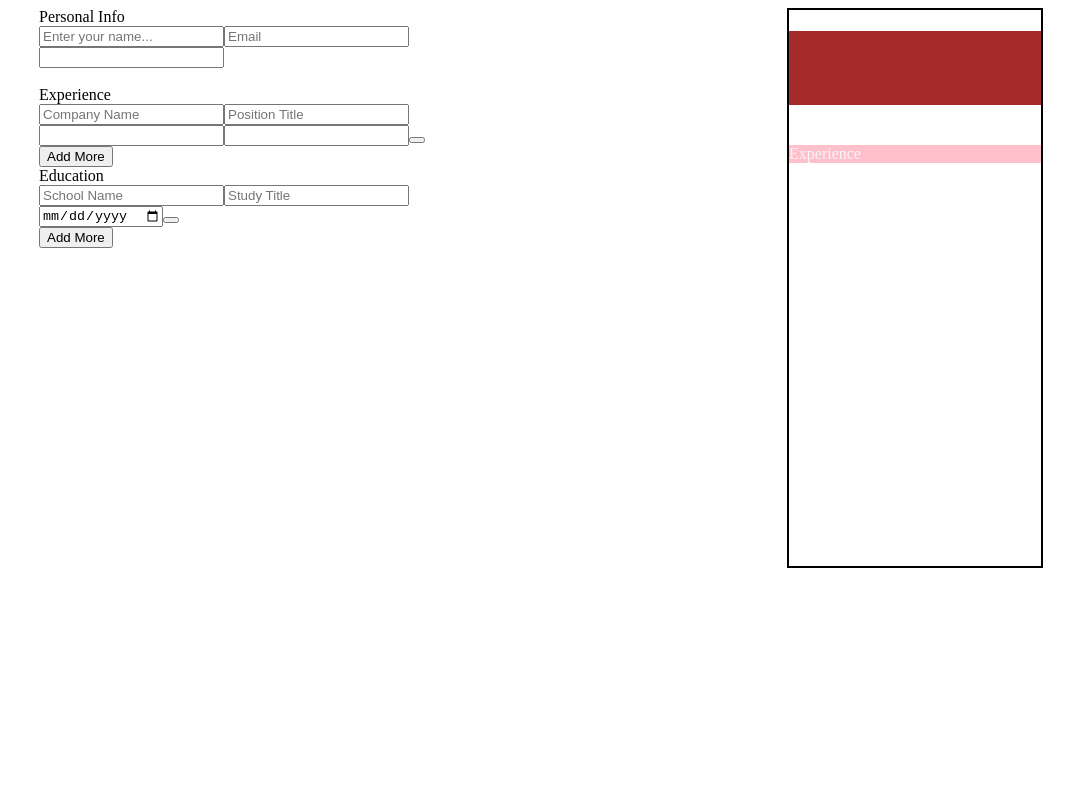
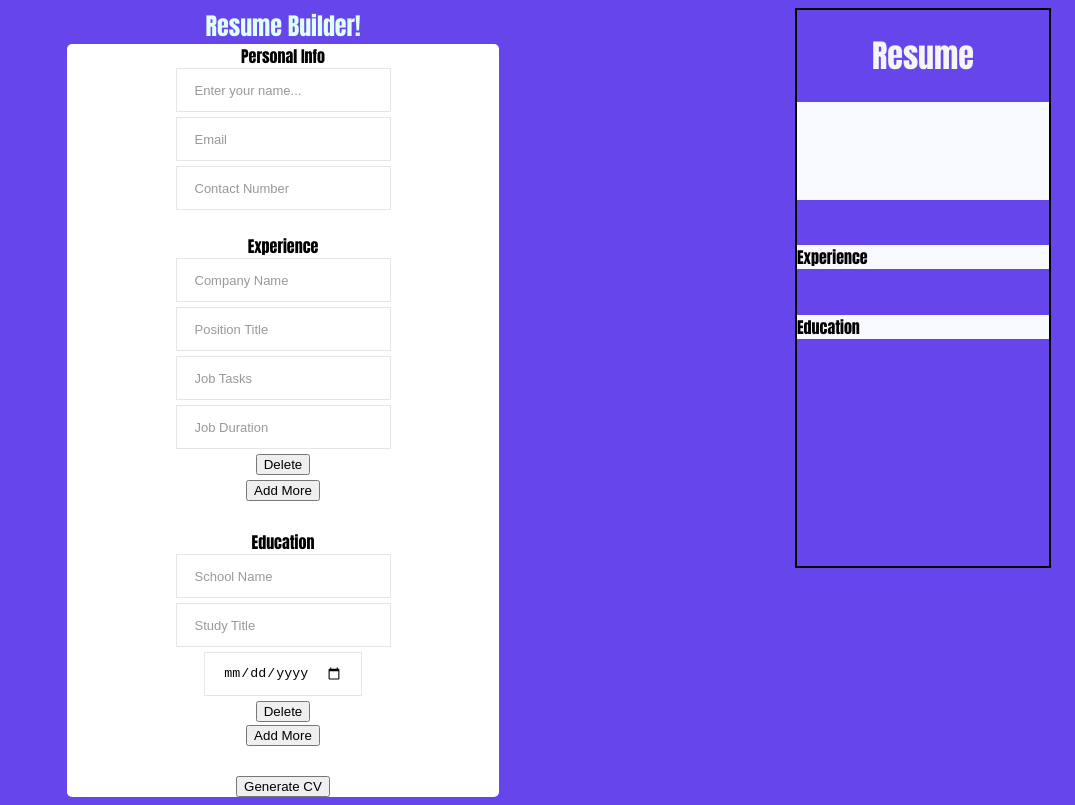
Before and after one commit to hritikb27/cv-project, a React (Create React App) app: page / in a window 1280 px wide. Shown: the whole page, without its empty margins (205-1280 px from the left). Built offline with nearby package versions, Linux system fonts and the light colour scheme.

Commit message:
Changed Styling

```diff
--- a/src/App.js
+++ b/src/App.js
@@ -1,4 +1,5 @@
 import Form from "./components/Form";
+import "./style.css";
 
 function App() {
   return (
--- a/src/UI.js
+++ b/src/UI.js
@@ -2,9 +2,10 @@ import React from "react";
 
 function UI(props) {
     return (
-        <div style={{ minHeight: "70%", minWidth: "20%", border: "2px solid black", marginLeft: "80rem", marginTop: "0", width: "auto", position: "absolute", boxSizing: "border-box" }}>
+        <div id="uiDisplay" style={{ minHeight: "70%", minWidth: "20%", border: "2px solid black", marginLeft: "80rem", marginTop: "0", width: "auto", position: "absolute", boxSizing: "border-box" }}>
+            <h1 style={{textAlign:"center", color:"whitesmoke"}}>Resume</h1>
 
-            {<div style={{backgroundColor:"brown", color:"whitesmoke"}}>
+            {<div style={{backgroundColor:"#f8f8ff", color:"black"}}>
                 <h1>{props.personal.name}<br />
                     {props.personal.email}<br />
                     {props.personal.contact}</h1>
@@ -14,17 +15,19 @@ function UI(props) {
             <br />
 
             {props.ExpForm.map(item => {
-                return <div style={{backgroundColor:"pink", color:"whitesmoke"}} key={item.id} >
+                return <div style={{backgroundColor:"#f8f8ff", color:"black"}} key={item.id} >
                     Experience
                     <h1>{item.companyName}</h1>
                     <h1>{item.positionTitle}</h1>
                     <h1>{item.jobTasks}</h1>
+                    <h1>{item.jobDuration}</h1>
                 </div>
             })}
             <br />
 
             {props.education.map(item=>{
-                return <div key={item.id}>
+                return <div style={{backgroundColor:"#f8f8ff", color:"black"}} key={item.id}>
+                    Education
                     <h1>{item.schoolName}</h1>
                     <h1>{item.studyTitle}</h1>
                     <h1>{item.studyDate}</h1>
--- a/src/components/Education.js
+++ b/src/components/Education.js
@@ -1,4 +1,5 @@
 import React from "react";
+import "../style.css";
 
 function Education(props) {
     const {
@@ -12,11 +13,11 @@ function Education(props) {
     const onHandleDelete = props.onHandleDelete
 
     return (
-        <div>
-            <input type="text" name="schoolName" value={schoolName} onChange={(event)=>onHandleChange(event, id)} placeholder="School Name" />
-            <input type="text" name="studyTitle" value={studyTitle} onChange={(event)=>onHandleChange(event, id)} placeholder="Study Title" />
-            <input type="date" name="studyDate" value={studyDate} onChange={(event)=>onHandleChange(event, id)} />
-            <button onClick={()=>onHandleDelete(id)}></button>
+        <div className="form-div">
+            <input type="text" className="form-control" name="schoolName" value={schoolName} onChange={(event)=>onHandleChange(event, id)} placeholder="School Name" />
+            <input type="text" className="form-control" name="studyTitle" value={studyTitle} onChange={(event)=>onHandleChange(event, id)} placeholder="Study Title" />
+            <input type="date" className="form-control" name="studyDate" value={studyDate} onChange={(event)=>onHandleChange(event, id)} />
+            <button onClick={()=>onHandleDelete(id)}>Delete</button>
         </div>
     )
 }
--- a/src/components/ExperienceForm.js
+++ b/src/components/ExperienceForm.js
@@ -1,4 +1,5 @@
 import React from "react";
+import "../style.css";
 
 function ExperienceForm(props) {
     const {
@@ -13,12 +14,12 @@ function ExperienceForm(props) {
     const onHandleDelete = props.onHandleDelete
 
     return (
-        <div>
-            <input type="text" name="companyName" value={companyName} onChange={(event)=>onHandleChange(event, id)} placeholder="Company Name" />
-            <input type="text" name="positionTitle" value={positionTitle} onChange={(event)=>onHandleChange(event,id)} placeholder="Position Title" />
-            <input type="text" name="jobTasks" value={jobTasks} onChange={(event)=>onHandleChange(event,id)} />
-            <input type="text" name="jobDuration" value={jobDuration} onChange={(event)=>onHandleChange(event,id)} />
-            <button onClick={()=>onHandleDelete(id)}></button>
+        <div className="form-div">
+            <input type="text" className="form-control" name="companyName" value={companyName} onChange={(event)=>onHandleChange(event, id)} placeholder="Company Name" />
+            <input type="text" className="form-control" name="positionTitle" value={positionTitle} onChange={(event)=>onHandleChange(event,id)} placeholder="Position Title" />
+            <input type="text" className="form-control" name="jobTasks" value={jobTasks} onChange={(event)=>onHandleChange(event,id)} placeholder="Job Tasks" />
+            <input type="text" className="form-control" name="jobDuration" value={jobDuration} onChange={(event)=>onHandleChange(event,id)} placeholder="Job Duration" />
+            <button onClick={()=>onHandleDelete(id)}>Delete</button>
         </div>
     )
 }
--- a/src/components/Form.js
+++ b/src/components/Form.js
@@ -130,11 +130,19 @@ function Form() {
         })
     }
 
+    function generateCV(){
+        const form = document.getElementById("form")
+        const uiDisplay = document.getElementById("uiDisplay")
+        form.style.display = "none"
+        uiDisplay.style.marginLeft = "20rem"
+    }
+
     //Render
 
     return (
         <div style={{ display: "flex", flexDirection: "column", alignItems: "center", marginRight: "20rem" }}>
-            <div style={{ width: "50%" }}>
+            <h2>Resume Builder!</h2>
+            <div id="form">
                 <form onSubmit={handleSubmit}>
                     Personal Info
                     <br />
@@ -147,9 +155,9 @@ function Form() {
                         {experience.map(item => {
                             return <ExperienceForm key={item.id} data={item} onHandleChange={handleExpChange} onHandleDelete={deleteExpForm} />
                         })}
+                        <button onClick={addExpForm}>Add More</button><br />
                     </div>
 
-                    <button onClick={addExpForm}>Add More</button><br />
 
                     Education
                     <br />
@@ -158,9 +166,11 @@ function Form() {
                     })}
                 </form>
                 <button onClick={addEducationForm}>Add More</button><br />
+                <button onClick={generateCV}>Generate CV</button>
             </div>
 
             <UI personal={personalInfo} education={education} ExpForm={experience} />
+
         </div>
     )
 }
--- a/src/components/PersonalInfo.js
+++ b/src/components/PersonalInfo.js
@@ -1,4 +1,5 @@
 import React from "react";
+import "../style.css";
 
 function PersonalInfo(props) {
     const {
@@ -10,10 +11,10 @@ function PersonalInfo(props) {
     const onHandleChange = props.onHandleChange
 
     return(
-        <div>
-            <input type="text" name="name" value={name} placeholder="Enter your name..." onChange={(event)=>{onHandleChange(event)}}></input>
-            <input type="text" name="email" value={email} placeholder="Email" onChange={(event)=>{onHandleChange(event)}}></input>
-            <input type="number" name="contact" value={contact} placeholder="" onChange={(event)=>{onHandleChange(event)}}></input>
+        <div className="form-div">
+            <input type="text" className="form-control" name="name" value={name} placeholder="Enter your name..." onChange={(event)=>{onHandleChange(event)}}></input>
+            <input type="text" className="form-control" name="email" value={email} placeholder="Email" onChange={(event)=>{onHandleChange(event)}}></input>
+            <input type="text" className="form-control" name="contact" value={contact} placeholder="Contact Number" onChange={(event)=>{onHandleChange(event)}}></input>
         </div>
     )
 }
--- /dev/null
+++ b/src/style.css
@@ -0,0 +1,76 @@
+html, body{
+    width: 100%;
+    box-sizing: border-box;
+    background-color: #6645eb;
+    font-family:Impact, Haettenschweiler, 'Arial Narrow Bold', sans-serif;
+}
+
+h2{
+    padding: 0;
+    margin: 0;
+    color: lightcyan;
+}
+
+form{
+    display: flex;
+    flex-direction: column;
+    align-items: center;
+}
+
+#form{
+    display: flex;
+    flex-direction: column;
+    align-items: center;
+    width: 100%;
+    gap: 3px;
+    width: 45%;
+    background-color: #fff;
+    border-radius: 5px;
+}
+
+.form-div{
+    display: flex;
+    flex-direction: column;
+    gap: 5px;
+    align-items: center;
+}
+
+.form-control {
+    display: block;
+    height: 42px;
+    border: 1px solid #e6e6e6;
+    background: none;
+    min-width: 50%;
+    padding: 0 18px;
+}
+
+.form-control:focus {
+    border-color: #f3d4b7
+}
+
+.form-control::-webkit-input-placeholder {
+    color: #999;
+    font-size: 13px
+}
+
+.form-control::-moz-placeholder {
+    color: #999;
+    font-size: 13px
+}
+
+.form-control:-ms-input-placeholder {
+    color: #999;
+    font-size: 13px
+}
+
+.form-control:-moz-placeholder {
+    color: #999;
+    font-size: 13px
+}
+
+#experienceForm{
+    display: flex;
+    flex-direction: column;
+    align-items: center;
+    gap: 5px;
+}
```
